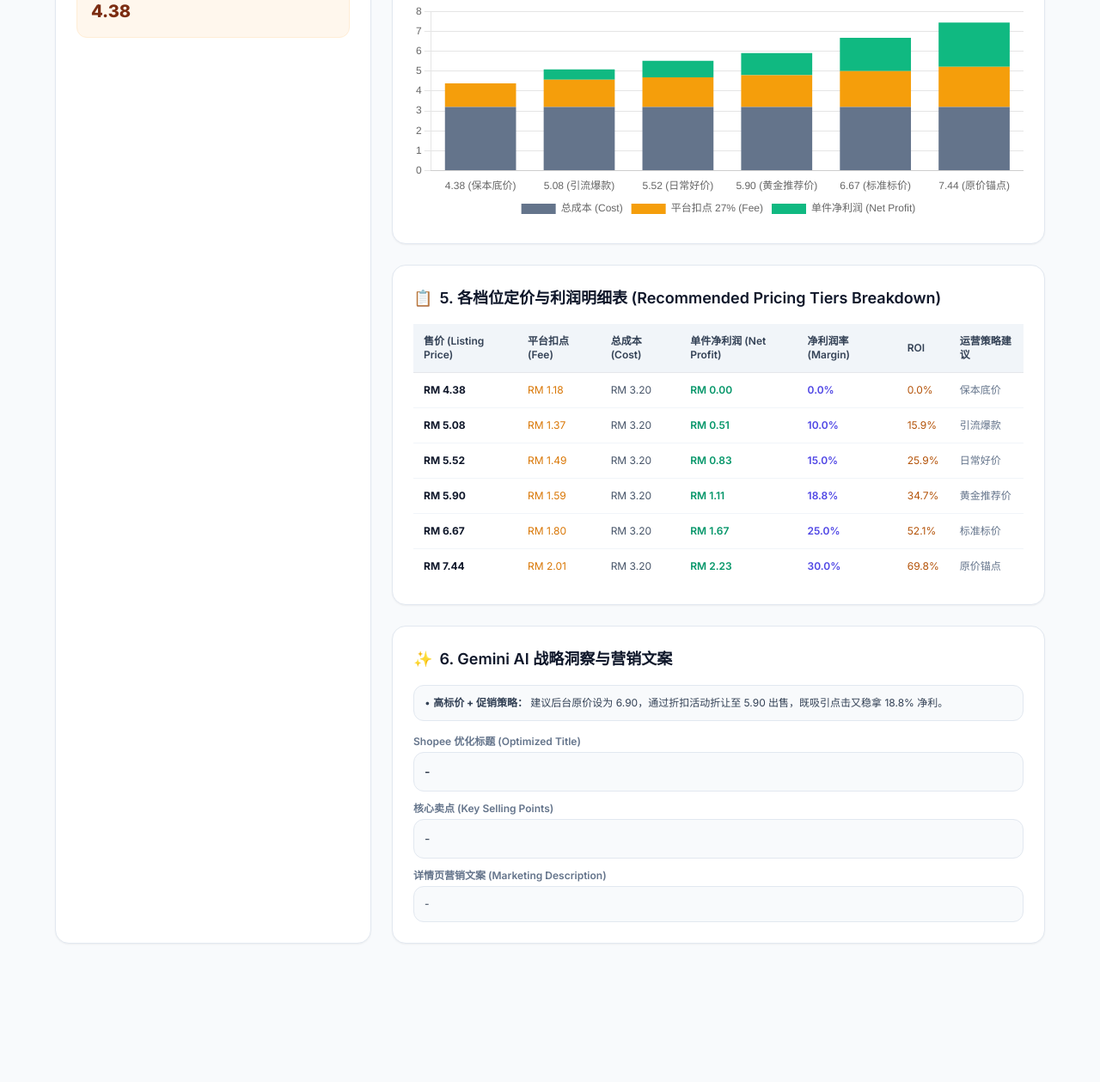
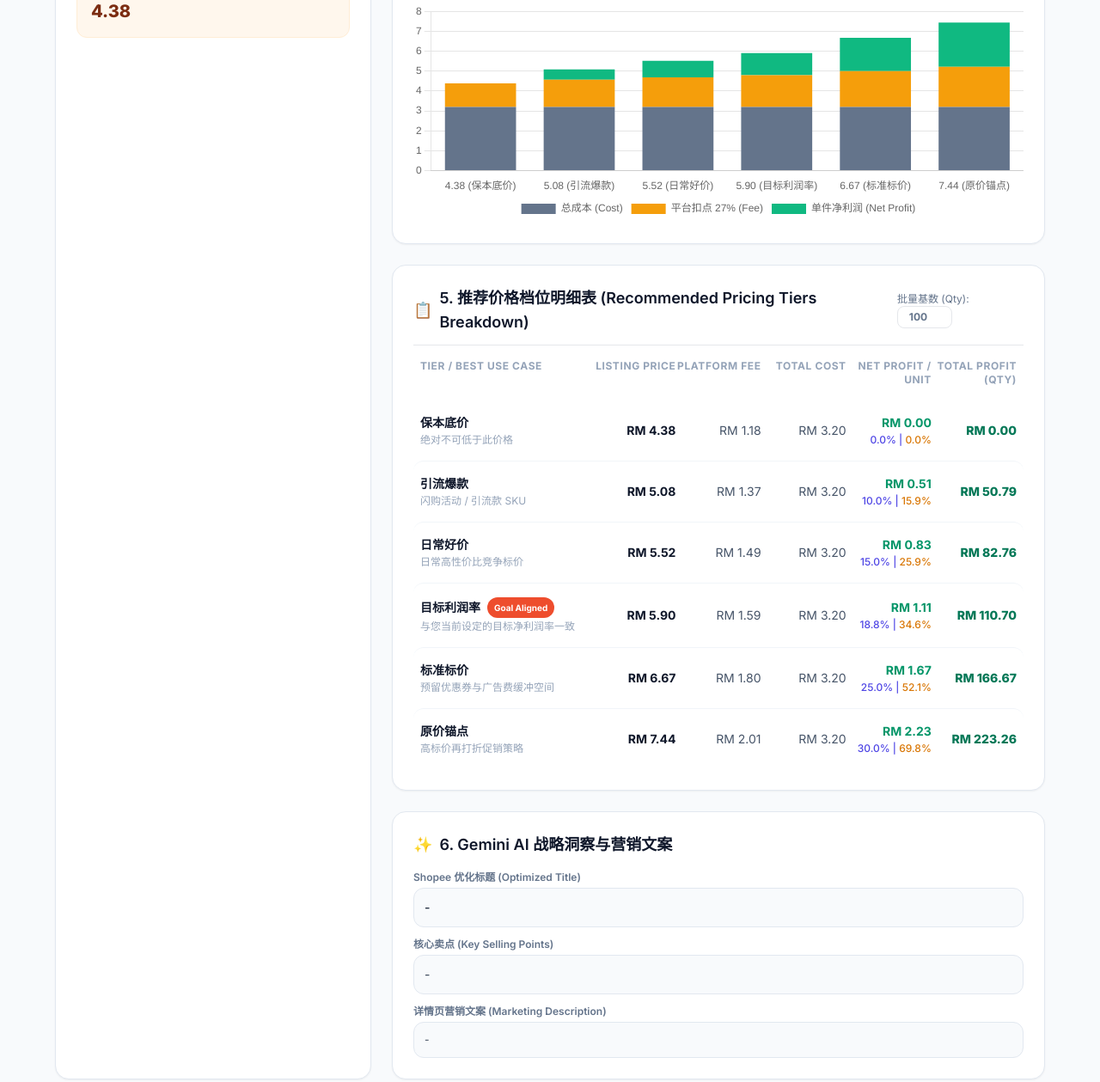
Before and after one commit to tukanggo/uchoice, a plain HTML site: page index.html in a window 1280 px wide. Shown: the part 692-1951 px from the top of the page at 86% size. Before the commit the page ends 1822 px from the top, so only its background shows below. Drawn offline with nearby package versions, Linux system fonts and the light colour scheme.

Commit message:
Update HTML for AI Analysis and Pricing Tiers

```diff
--- a/index.html
+++ b/index.html
@@ -1,9 +1,9 @@
 <!DOCTYPE html>
-<html lang="zh-CN">
+<html lang="en">
 <head>
     <meta charset="UTF-8">
     <meta name="viewport" content="width=device-width, initial-scale=1.0">
-    <title>Interactive Price & Margin Explorer with Tiers Breakdown & Chart</title>
+    <title>Interactive Price & Margin Explorer with AI Analysis</title>
     <!-- Tailwind CSS -->
     <script src="https://cdn.tailwindcss.com"></script>
     <!-- Chart.js -->
@@ -20,9 +20,9 @@
         <header class="bg-white rounded-2xl shadow-sm border border-slate-200 p-6 flex flex-col md:flex-row justify-between items-start md:items-center gap-4">
             <div>
                 <h1 class="text-2xl font-extrabold text-slate-900 flex items-center gap-2">
-                    <span class="text-[#ee4d2d]">🔥</span> Interactive Price & Margin Explorer with Gemini AI
+                    <span class="text-[#ee4d2d]">🔥</span> Interactive Price & Margin Explorer with AI Analysis
                 </h1>
-                <p class="text-slate-500 text-sm mt-1">输入商品参数一键提交，Gemini AI 智能反推目标净利润率、售价、营销文案，并提供堆叠图表与档位明细表</p>
+                <p class="text-slate-500 text-sm mt-1">输入商品名称、成本与扣点，Gemini AI 智能反推目标利润率、售价、营销文案，并提供精美档位明细表与堆叠图表</p>
             </div>
             <div class="flex gap-2">
                 <button onclick="setLanguage('zh')" id="btn-zh" class="px-3 py-1.5 text-xs font-semibold rounded-lg bg-[#ee4d2d] text-white transition">中文</button>
@@ -41,7 +41,7 @@
                 <div class="space-y-3">
                     <div>
                         <label class="block text-xs font-medium text-slate-600 mb-1">Gemini API Key (可选)</label>
-                        <input type="password" id="input-api-key" placeholder="AIzaSy... (留空则使用本地智能引擎)" class="w-full px-3 py-2 border border-slate-300 rounded-xl text-xs focus:ring-2 focus:ring-[#ee4d2d] focus:border-[#ee4d2d]">
+                        <input type="password" id="input-api-key" placeholder="AIzaSy... (留空则使用智能引擎)" class="w-full px-3 py-2 border border-slate-300 rounded-xl text-xs focus:ring-2 focus:ring-[#ee4d2d] focus:border-[#ee4d2d]">
                     </div>
 
                     <div>
@@ -82,7 +82,7 @@
                 </div>
             </div>
 
-            <!-- 右侧：AI 原位响应、微调、图表与明细表 -->
+            <!-- 右侧：AI 原位响应、微调、图表与截图式明细卡片 -->
             <div class="space-y-6 lg:col-span-2">
 
                 <!-- 2. AI 智能分析与理由 -->
@@ -146,39 +146,38 @@
                     </div>
                 </div>
 
-                <!-- 5. Recommended Pricing Tiers Breakdown (明细表) -->
+                <!-- 5. 还原截图中精美的 Recommended Pricing Tiers Breakdown 卡片列表 -->
                 <div class="bg-white rounded-2xl shadow-sm border border-slate-200 p-6 space-y-4">
-                    <h2 class="text-lg font-semibold text-slate-900 flex items-center gap-2">
-                        <span>📋</span> <span data-i18n="tiers_table_title">5. 各档位定价与利润明细表 (Recommended Pricing Tiers Breakdown)</span>
-                    </h2>
-                    <div class="overflow-x-auto">
-                        <table class="w-full text-left text-xs border-collapse">
-                            <thead>
-                                <tr class="bg-slate-100 text-slate-700 border-b">
-                                    <th class="p-3 font-semibold" data-i18n="th_price">售价 (Listing Price)</th>
-                                    <th class="p-3 font-semibold" data-i18n="th_fee">平台扣点 (Fee)</th>
-                                    <th class="p-3 font-semibold" data-i18n="th_cost">总成本 (Cost)</th>
-                                    <th class="p-3 font-semibold" data-i18n="th_profit">单件净利润 (Net Profit)</th>
-                                    <th class="p-3 font-semibold" data-i18n="th_margin">净利润率 (Margin)</th>
-                                    <th class="p-3 font-semibold" data-i18n="th_roi">ROI</th>
-                                    <th class="p-3 font-semibold" data-i18n="th_strategy">运营策略建议</th>
-                                </tr>
-                            </thead>
-                            <tbody id="tiers-table-body" class="divide-y divide-slate-100 text-slate-600">
-                                <!-- 动态注入 -->
-                            </tbody>
-                        </table>
+                    <div class="flex justify-between items-center border-b pb-3">
+                        <h2 class="text-lg font-semibold text-slate-900 flex items-center gap-2">
+                            <span>📋</span> <span data-i18n="tiers_table_title">5. 推荐价格档位明细表 (Recommended Pricing Tiers Breakdown)</span>
+                        </h2>
+                        <div class="text-xs text-slate-500">
+                            批量基数 (Qty): <input type="number" id="input-qty" value="100" min="1" oninput="updateAll()" class="w-16 px-2 py-1 border rounded-lg text-center font-bold">
+                        </div>
+                    </div>
+
+                    <!-- 列表表头 -->
+                    <div class="grid grid-cols-7 text-xs font-bold text-slate-400 px-2 uppercase tracking-wider">
+                        <div class="col-span-2" data-i18n="th_tier">Tier / Best Use Case</div>
+                        <div class="text-right" data-i18n="th_price">Listing Price</div>
+                        <div class="text-right" data-i18n="th_fee">Platform Fee</div>
+                        <div class="text-right" data-i18n="th_cost">Total Cost</div>
+                        <div class="text-right" data-i18n="th_profit">Net Profit / Unit</div>
+                        <div class="text-right" data-i18n="th_total">Total Profit (Qty)</div>
+                    </div>
+
+                    <!-- 动态卡片行容器 -->
+                    <div id="tiers-cards-container" class="divide-y divide-slate-100">
+                        <!-- 动态生成 -->
                     </div>
                 </div>
 
-                <!-- 6. AI 战略洞察与营销文案 -->
+                <!-- 6. Gemini AI 营销文案 -->
                 <div class="bg-white rounded-2xl shadow-sm border border-slate-200 p-6 space-y-4">
                     <h2 class="text-lg font-semibold text-slate-900 flex items-center gap-2">
                         <span>✨</span> <span data-i18n="ai_content_title">6. Gemini AI 战略洞察与营销文案</span>
                     </h2>
-                    <div id="ai-insights-box" class="text-xs bg-slate-50 border border-slate-200 rounded-xl p-3 text-slate-700 space-y-1 mb-3">
-                        <div>• <b>高标价 + 促销策略：</b> 建议后台原价设为 6.90，通过折扣活动折让至 5.90 出售，既吸引点击又稳拿 18.8% 净利。</div>
-                    </div>
                     <div class="space-y-3 text-sm">
                         <div>
                             <label class="block text-xs font-semibold text-slate-500 mb-1" data-i18n="lbl_gen_title">Shopee 优化标题 (Optimized Title)</label>
@@ -223,14 +222,13 @@
                 stat_margin: "当前净利润率",
                 stat_roi: "成本回报率 (ROI)",
                 chart_title: "4. 价格结构堆叠柱状图 (Stacked Bar Chart)",
-                tiers_table_title: "5. 各档位定价与利润明细表 (Recommended Pricing Tiers Breakdown)",
-                th_price: "售价 (Listing Price)",
-                th_fee: "平台扣点 (Fee)",
-                th_cost: "总成本 (Cost)",
-                th_profit: "单件净利润 (Net Profit)",
-                th_margin: "净利润率 (Margin)",
-                th_roi: "ROI",
-                th_strategy: "运营策略建议",
+                tiers_table_title: "5. 推荐价格档位明细表 (Recommended Pricing Tiers Breakdown)",
+                th_tier: "档位 / 最佳运营场景",
+                th_price: "售价",
+                th_fee: "平台扣点",
+                th_cost: "总成本",
+                th_profit: "单件净利润 (利润率/ROI)",
+                th_total: "总利润 (批量)",
                 ai_content_title: "6. Gemini AI 战略洞察与营销文案",
                 lbl_gen_title: "Shopee 优化标题 (Optimized Title)",
                 lbl_gen_points: "核心卖点 (Key Selling Points)",
@@ -253,13 +251,12 @@
                 stat_roi: "ROI on Cost",
                 chart_title: "4. Price Structure Stacked Bar Chart",
                 tiers_table_title: "5. Recommended Pricing Tiers Breakdown",
+                th_tier: "Tier / Best Use Case",
                 th_price: "Listing Price",
-                th_fee: "Fee Amount",
+                th_fee: "Platform Fee",
                 th_cost: "Total Cost",
-                th_profit: "Net Profit",
-                th_margin: "Net Margin",
-                th_roi: "ROI",
-                th_strategy: "Strategy Recommendation",
+                th_profit: "Net Profit / Unit",
+                th_total: "Total Profit (Qty)",
                 ai_content_title: "6. Gemini AI Strategic Insights & Copywriting",
                 lbl_gen_title: "Shopee Optimized Title",
                 lbl_gen_points: "Key Selling Points",
@@ -349,7 +346,7 @@ Output MUST be strictly in valid JSON format with keys: "suggested_margin_pct" (
                 suggestedMargin = 18.8;
                 suggestedPrice = round((currentTotalCost / (1 - currentFeeRate - 0.188)), 2);
                 if (currentLang === 'zh') {
-                    reasoning = `💡 <b>Gemini AI 财务深度分析：</b> 商品「<b>${productName}</b>」的总成本为 <b>${currentTotalCost.toFixed(2)}</b>（拿货 ${cost} + 其他 ${otherCost}）。由于平台扣点高达 <b>${feeRateVal}%</b>，绝对保本底价为 <b>${breakeven.toFixed(2)}</b>。<br>🎯 <b>AI 策略推荐：</b> 推荐设定 <b>18.8%</b> 的健康净利润率，建议零售价定在 <b>${suggestedPrice.toFixed(2)}</b>（对应单件净利润 1.11，ROI 34.6%）。`;
+                    reasoning = `💡 <b>Gemini AI 财务深度分析：</b> 商品「<b>${productName}</b>」的总成本为 <b>${currentTotalCost.toFixed(2)}</b>（拿货 ${cost} + 其他 ${otherCost}）。平台扣点高达 <b>${feeRateVal}%</b>，绝对保本底价为 <b>${breakeven.toFixed(2)}</b>。<br>🎯 <b>AI 策略推荐：</b> 推荐设定 <b>18.8%</b> 的健康净利润率，建议零售价定在 <b>${suggestedPrice.toFixed(2)}</b>（单件净利润 1.11，ROI 34.6%）。`;
                     title = `🔥 [Ready Stock] ${productName} - High Quality Gadget | Fast Shipping Malaysia`;
                     points = [
                         "⚡ 高效实用：精选高品质材质，专为日常生活设计。",
@@ -422,22 +419,20 @@ Output MUST be strictly in valid JSON format with keys: "suggested_margin_pct" (
             document.getElementById('target-margin-val').innerText = netMargin.toFixed(1) + '%';
 
             updateChart();
-            updateTiersTable();
+            updateTiersCards();
         }
 
         function updateChart() {
             const ctx = document.getElementById('marginChart').getContext('2d');
-            if (marginChart) {
-                marginChart.destroy();
-            }
+            if (marginChart) { marginChart.destroy(); }
 
             const feePctDisplay = (currentFeeRate * 100).toFixed(0);
             const tiers = getTiersData();
 
-            const labels = tiers.map(t => `${t.price.toFixed(2)} (${t.label})`);
+            const labels = tiers.map(t => `${t.price.toFixed(2)} (${t.title})`);
             const costData = tiers.map(t => t.cost.toFixed(2));
             const feeData = tiers.map(t => t.fee.toFixed(2));
-            const profitData = tiers.map(t => t.profit.toFixed(2));
+            const profitData = tiers.map(t => Math.max(0, t.profit).toFixed(2));
 
             marginChart = new Chart(ctx, {
                 type: 'bar',
@@ -463,40 +458,89 @@ Output MUST be strictly in valid JSON format with keys: "suggested_margin_pct" (
 
         function getTiersData() {
             const breakeven = currentTotalCost / (1 - currentFeeRate);
+            const customMargin = parseFloat(document.getElementById('input-target-margin').value) / 100.0;
+            const customPriceVal = parseFloat(document.getElementById('input-custom-price').value) || (currentTotalCost / (1 - currentFeeRate - 0.188));
+
             return [
-                { label: currentLang === 'zh' ? '保本底价' : 'Breakeven', margin: 0.0, price: breakeven },
-                { label: currentLang === 'zh' ? '引流爆款' : 'Traffic', margin: 0.10, price: currentTotalCost / (1 - currentFeeRate - 0.10) },
-                { label: currentLang === 'zh' ? '日常好价' : 'Everyday', margin: 0.15, price: currentTotalCost / (1 - currentFeeRate - 0.15) },
-                { label: currentLang === 'zh' ? '黄金推荐价' : 'Sweet Spot', margin: 0.188, price: currentTotalCost / (1 - currentFeeRate - 0.188) },
-                { label: currentLang === 'zh' ? '标准标价' : 'Standard', margin: 0.25, price: currentTotalCost / (1 - currentFeeRate - 0.25) },
-                { label: currentLang === 'zh' ? '原价锚点' : 'Anchor', margin: 0.30, price: currentTotalCost / (1 - currentFeeRate - 0.30) }
+                {
+                    title: currentLang === 'zh' ? '保本底价' : 'Break-Even Floor',
+                    desc: currentLang === 'zh' ? '绝对不可低于此价格' : 'Never price below this floor',
+                    margin: 0.0,
+                    price: breakeven,
+                    isGoal: false
+                },
+                {
+                    title: currentLang === 'zh' ? '引流爆款' : 'Traffic Driver',
+                    desc: currentLang === 'zh' ? '闪购活动 / 引流款 SKU' : 'Flash deals / traffic-driver SKU',
+                    margin: 0.10,
+                    price: currentTotalCost / (1 - currentFeeRate - 0.10),
+                    isGoal: false
+                },
+                {
+                    title: currentLang === 'zh' ? '日常好价' : 'Competitive Everyday',
+                    desc: currentLang === 'zh' ? '日常高性价比竞争标价' : 'Competitive everyday listing price',
+                    margin: 0.15,
+                    price: currentTotalCost / (1 - currentFeeRate - 0.15),
+                    isGoal: false
+                },
+                {
+                    title: currentLang === 'zh' ? '目标利润率' : 'Target Margin Goal',
+                    desc: currentLang === 'zh' ? '与您当前设定的目标净利润率一致' : 'Price matching your specified target net margin',
+                    margin: customMargin,
+                    price: customPriceVal,
+                    isGoal: true
+                },
+                {
+                    title: currentLang === 'zh' ? '标准标价' : 'Standard Listing',
+                    desc: currentLang === 'zh' ? '预留优惠券与广告费缓冲空间' : 'Leaves buffer for vouchers & ads',
+                    margin: 0.25,
+                    price: currentTotalCost / (1 - currentFeeRate - 0.25),
+                    isGoal: false
+                },
+                {
+                    title: currentLang === 'zh' ? '原价锚点' : 'Anchor Price',
+                    desc: currentLang === 'zh' ? '高标价再打折促销策略' : 'List high & run discount promo to target price',
+                    margin: 0.30,
+                    price: currentTotalCost / (1 - currentFeeRate - 0.30),
+                    isGoal: false
+                }
             ].map(t => {
                 const fee = t.price * currentFeeRate;
                 const profit = t.price - fee - currentTotalCost;
-                const marginPct = (profit / t.price) * 100;
-                const roiPct = (profit / currentTotalCost) * 100;
-                return { ...t, fee, profit, marginPct, roiPct, cost: currentTotalCost };
+                const marginPct = t.price > 0 ? (profit / t.price) * 100 : 0;
+                const roiPct = currentTotalCost > 0 ? (profit / currentTotalCost) * 100 : 0;
+                const qty = parseInt(document.getElementById('input-qty').value) || 100;
+                const totalProfit = profit * qty;
+                return { ...t, fee, profit, marginPct, roiPct, totalProfit, cost: currentTotalCost };
             });
         }
 
-        function updateTiersTable() {
-            const tbody = document.getElementById('tiers-table-body');
-            tbody.innerHTML = "";
+        function updateTiersCards() {
+            const container = document.getElementById('tiers-cards-container');
+            container.innerHTML = "";
             const tiers = getTiersData();
 
             tiers.forEach(t => {
-                const tr = document.createElement('tr');
-                tr.className = "hover:bg-slate-50 transition";
-                tr.innerHTML = `
-                    <td class="p-3 font-bold text-slate-900">RM ${t.price.toFixed(2)}</td>
-                    <td class="p-3 text-amber-600">RM ${t.fee.toFixed(2)}</td>
-                    <td class="p-3 text-slate-600">RM ${t.cost.toFixed(2)}</td>
-                    <td class="p-3 font-semibold text-emerald-600">RM ${t.profit.toFixed(2)}</td>
-                    <td class="p-3 font-semibold text-indigo-600">${t.marginPct.toFixed(1)}%</td>
-                    <td class="p-3 text-amber-700">${t.roiPct.toFixed(1)}%</td>
-                    <td class="p-3 text-slate-500">${t.label}</td>
+                const row = document.createElement('div');
+                row.className = "grid grid-cols-7 items-center py-4 px-2 hover:bg-slate-50 transition rounded-xl";
+
+                let goalBadge = t.isGoal ? `<span class="ml-2 px-2 py-0.5 bg-[#ee4d2d] text-white text-[10px] font-bold rounded-full">Goal Aligned</span>` : '';
+
+                row.innerHTML = `
+                    <div class="col-span-2 space-y-0.5">
+                        <div class="font-bold text-slate-900 text-sm flex items-center">${t.title} ${goalBadge}</div>
+                        <div class="text-xs text-slate-400">${t.desc}</div>
+                    </div>
+                    <div class="text-right font-bold text-slate-900 text-sm">RM ${t.price.toFixed(2)}</div>
+                    <div class="text-right text-slate-600 text-sm">RM ${t.fee.toFixed(2)}</div>
+                    <div class="text-right text-slate-600 text-sm">RM ${t.cost.toFixed(2)}</div>
+                    <div class="text-right space-y-0.5">
+                        <div class="font-bold text-emerald-600 text-sm">RM ${t.profit.toFixed(2)}</div>
+                        <div class="text-xs text-indigo-600 font-medium">${t.marginPct.toFixed(1)}% | <span class="text-amber-600">${t.roiPct.toFixed(1)}%</span></div>
+                    </div>
+                    <div class="text-right font-extrabold text-emerald-700 text-sm">RM ${t.totalProfit.toFixed(2)}</div>
                 `;
-                tbody.appendChild(tr);
+                container.appendChild(row);
             });
         }
 
```
